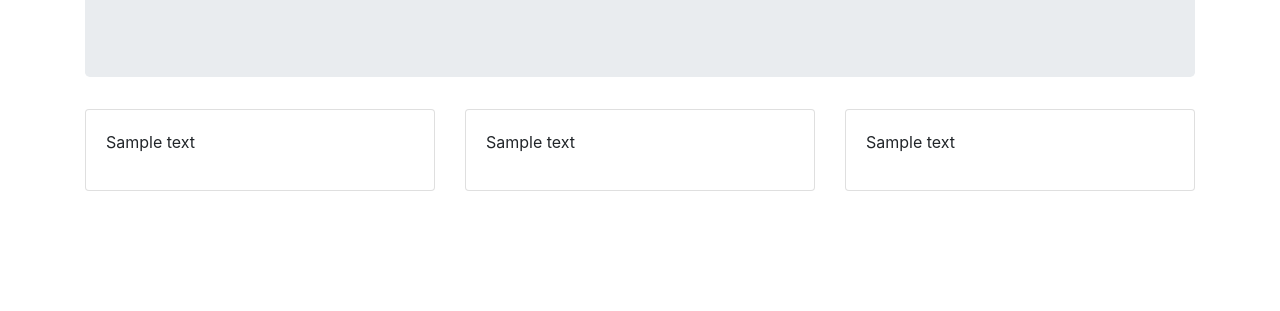
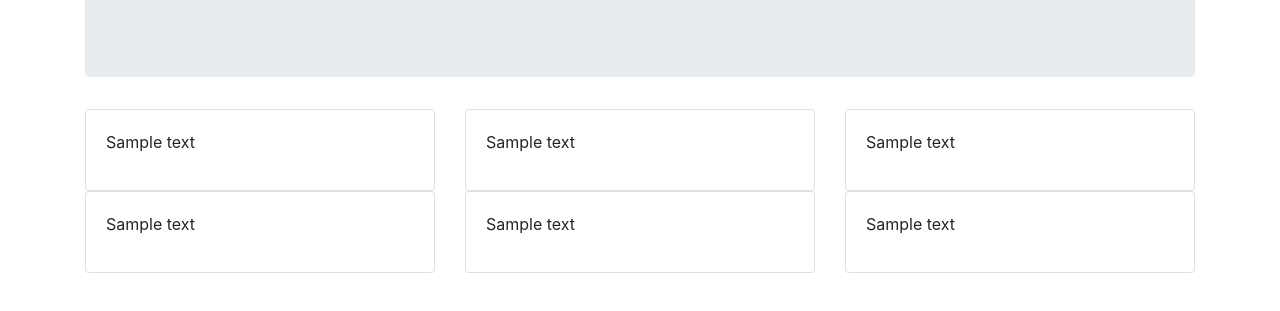
Before and after one commit to Singleballtheory/program-language-suggester, a plain HTML site: page index.html in a window 1280 px wide. Shown: the part 147-458 px from the top of the page. Drawn offline with Linux system fonts and the light colour scheme.

Commit message:
increase card total to six; three in each row

```diff
--- a/index.html
+++ b/index.html
@@ -35,6 +35,27 @@
           </div>
         </div>
       </div>
+      <div class="col-md-4">
+        <div class="card">
+          <div class="card-body">
+            <p>Sample text</p>
+          </div>
+        </div>
+      </div>
+      <div class="col-md-4">
+        <div class="card">
+          <div class="card-body">
+            <p>Sample text</p>
+          </div>
+        </div>
+      </div>
+      <div class="col-md-4">
+        <div class="card">
+          <div class="card-body">
+            <p>Sample text</p>
+          </div>
+        </div>
+      </div>
     </div>
   </div>
 
```
